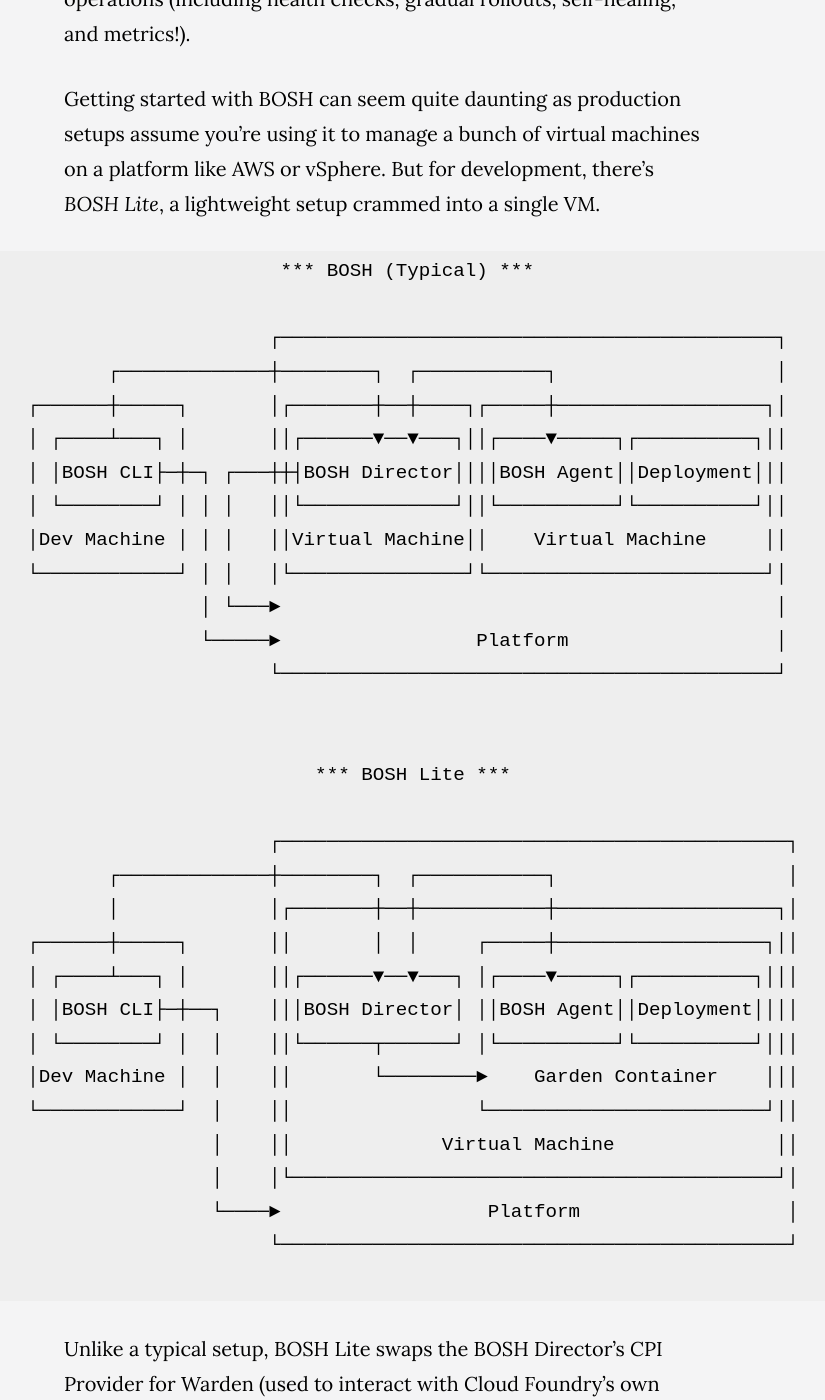
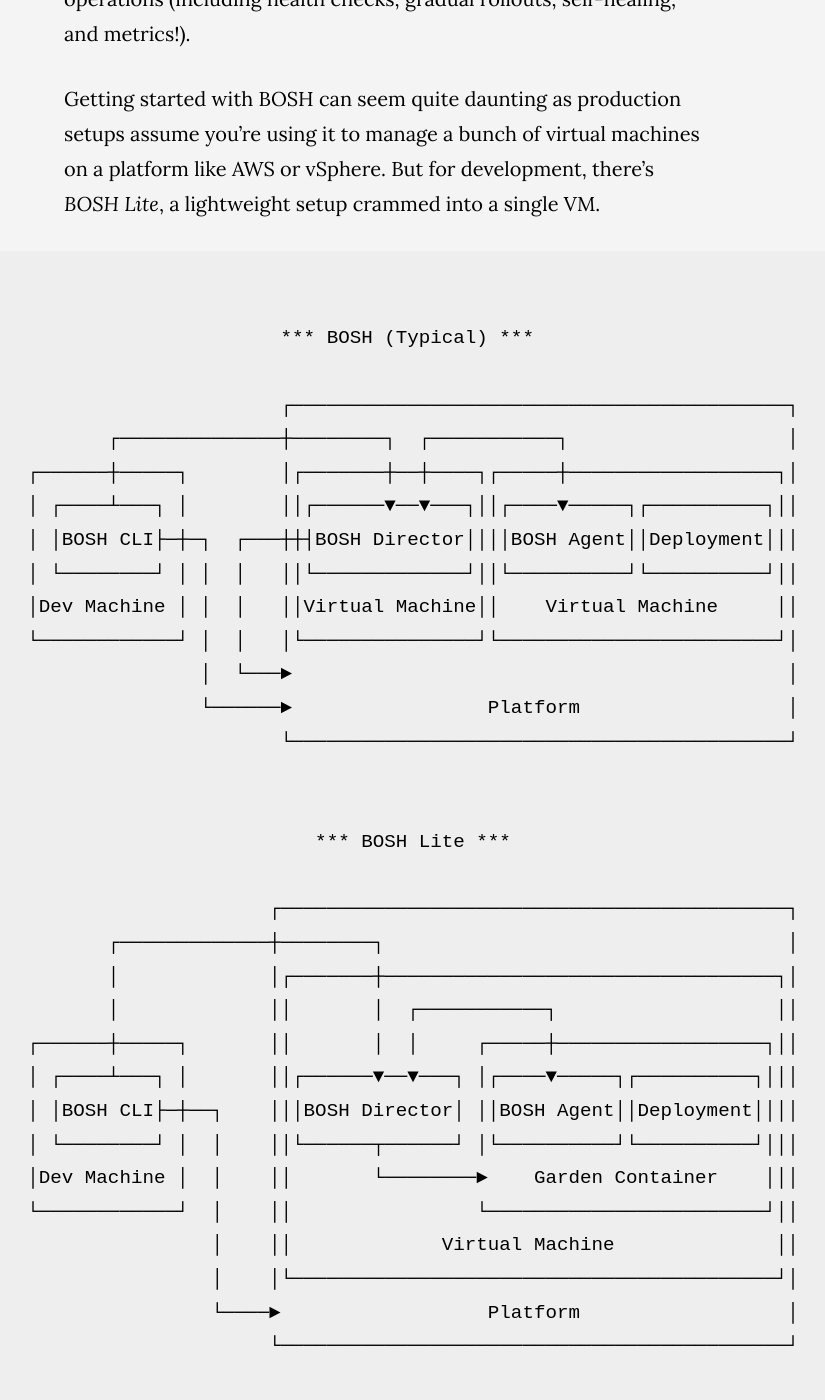
Before and after one commit to achrinza/www.achrinza.com, a Jekyll site: the page built from _posts/2026-07-17-running-bosh-lite-on-windows-11.md, in a window 1280 px wide and 1400 px high, scrolled down 395 px. Shown: the whole window, without its empty margins (251-1076 px from the left). Built offline with Jekyll 4.4.1, drawn with Linux system fonts in a browser that asks for light colours; nearby versions of some CDN libraries.

Commit message:
fix(article): minor diagram corrections
Signed-off-by: Rifa Achrinza <25147899+achrinza@users.noreply.github.com>

````diff
--- a/_posts/2026-07-17-running-bosh-lite-on-windows-11.md
+++ b/_posts/2026-07-17-running-bosh-lite-on-windows-11.md
@@ -22,26 +22,29 @@ or vSphere. But for development, there's *BOSH Lite*, a lightweight setup
 crammed into a single VM.
 
 ```text
+
+
                       *** BOSH (Typical) ***
 
-                     ┌───────────────────────────────────────────┐
-       ┌─────────────┼────────┐  ┌───────────┐                   │
-┌──────┼─────┐       │┌───────┼──┼────┐┌─────┼──────────────────┐│
-│ ┌────┴───┐ │       ││┌──────▼──▼───┐││┌────▼─────┐┌──────────┐││
-│ │BOSH CLI├─┼─┐ ┌───┼┼┤BOSH Director││││BOSH Agent││Deployment│││
-│ └────────┘ │ │ │   ││└─────────────┘││└──────────┘└──────────┘││
-│Dev Machine │ │ │   ││Virtual Machine││    Virtual Machine     ││
-└────────────┘ │ │   │└───────────────┘└────────────────────────┘│
-               │ └───►                                           │
-               └─────►                 Platform                  │
-                     └───────────────────────────────────────────┘
+                      ┌───────────────────────────────────────────┐
+       ┌──────────────┼────────┐  ┌───────────┐                   │
+┌──────┼─────┐        │┌───────┼──┼────┐┌─────┼──────────────────┐│
+│ ┌────┴───┐ │        ││┌──────▼──▼───┐││┌────▼─────┐┌──────────┐││
+│ │BOSH CLI├─┼─┐  ┌───┼┼┤BOSH Director││││BOSH Agent││Deployment│││
+│ └────────┘ │ │  │   ││└─────────────┘││└──────────┘└──────────┘││
+│Dev Machine │ │  │   ││Virtual Machine││    Virtual Machine     ││
+└────────────┘ │  │   │└───────────────┘└────────────────────────┘│
+               │  └───►                                           │
+               └──────►                 Platform                  │
+                      └───────────────────────────────────────────┘
 
 
                          *** BOSH Lite ***
 
                      ┌────────────────────────────────────────────┐
-       ┌─────────────┼────────┐  ┌───────────┐                    │
-       │             │┌───────┼──┼───────────┼───────────────────┐│
+       ┌─────────────┼────────┐                                   │
+       │             │┌───────┼──────────────────────────────────┐│
+       │             ││       │  ┌───────────┐                   ││
 ┌──────┼─────┐       ││       │  │     ┌─────┼──────────────────┐││
 │ ┌────┴───┐ │       ││┌──────▼──▼───┐ │┌────▼─────┐┌──────────┐│││
 │ │BOSH CLI├─┼──┐    │││BOSH Director│ ││BOSH Agent││Deployment││││
````
